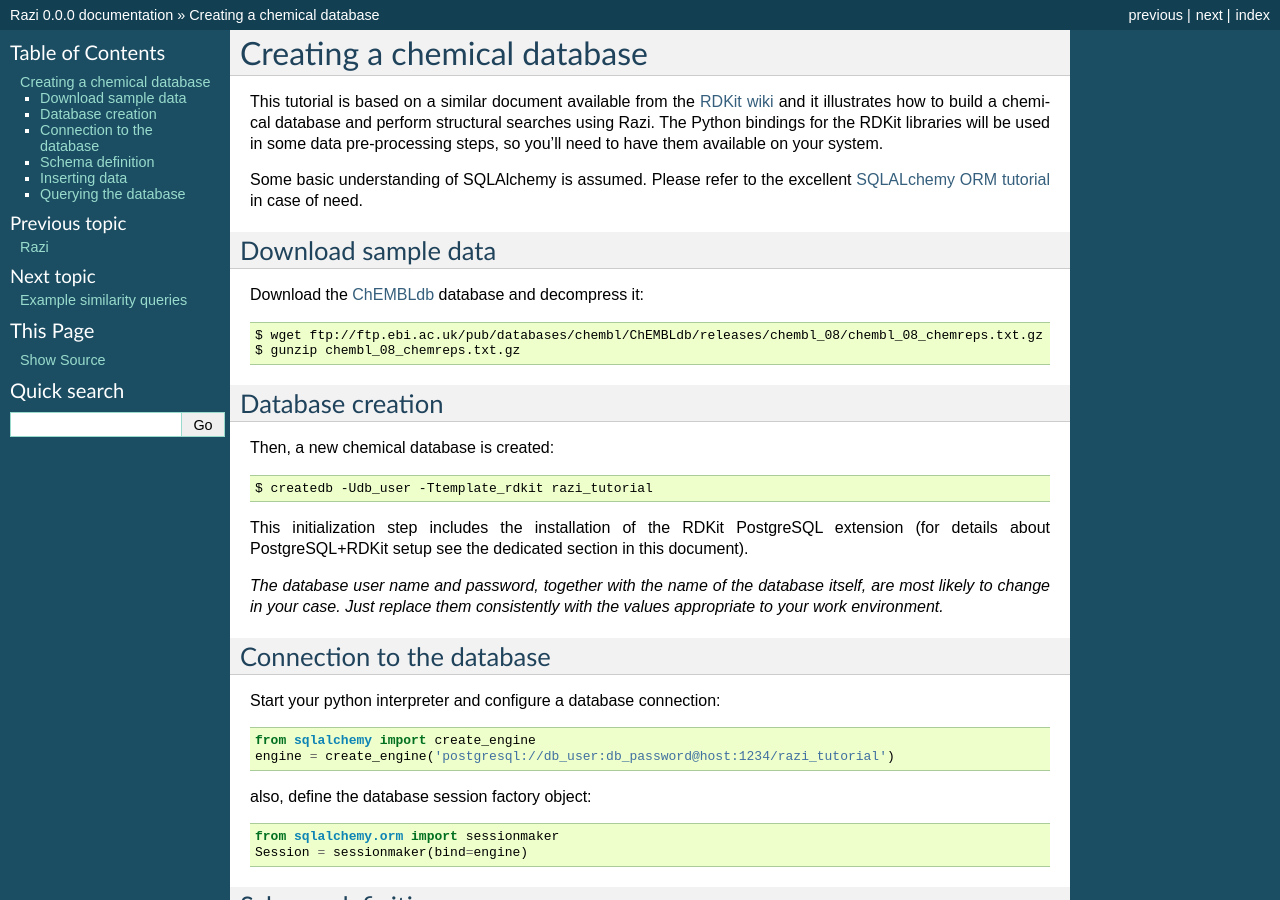
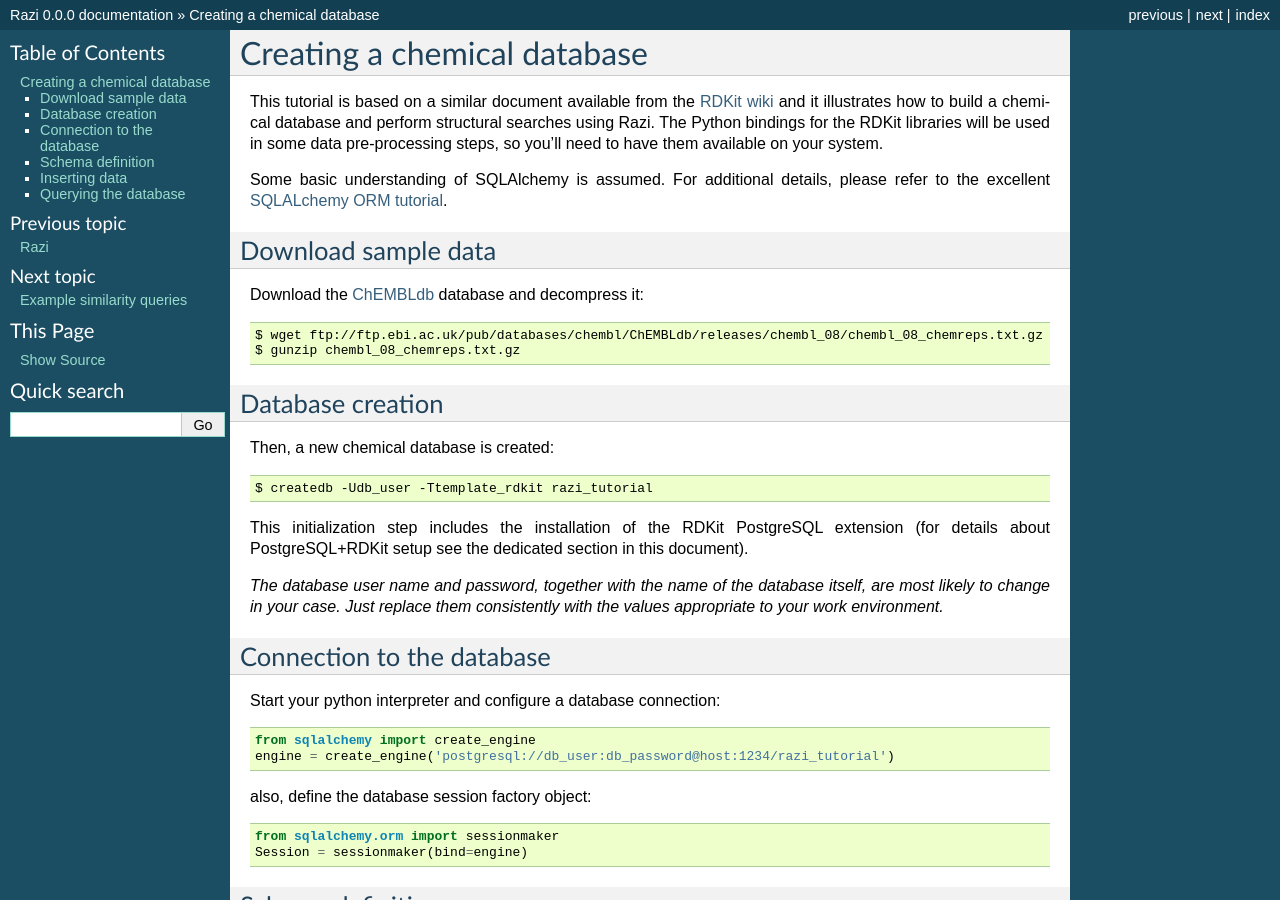
Before and after one commit to rvianello/razi, a Sphinx documentation site: the page built from docs/database_creation_tutorial.rst, in a window 1280 px wide and 900 px high. Built offline with Sphinx 7.4.7, drawn with Linux system fonts in a browser that asks for light colours.

Commit message:
minor fix

```diff
--- a/docs/database_creation_tutorial.rst
+++ b/docs/database_creation_tutorial.rst
@@ -3,7 +3,7 @@ Creating a chemical database
 
 This tutorial is based on a similar document available from the `RDKit wiki <http://code.google.com/p/rdkit/wiki/DatabaseCreation>`_ and it illustrates how to build a chemical database and perform structural searches using Razi. The Python bindings for the RDKit libraries will be used in some data pre-processing steps, so you'll need to have them available on your system.
 
-Some basic understanding of SQLAlchemy is assumed. Please refer to the excellent `SQLALchemy ORM tutorial <http://www.sqlalchemy.org/docs/orm/tutorial.html>`_ in case of need.
+Some basic understanding of SQLAlchemy is assumed. For additional details, please refer to the excellent `SQLALchemy ORM tutorial <http://www.sqlalchemy.org/docs/orm/tutorial.html>`_.
 
 Download sample data
 --------------------
```
